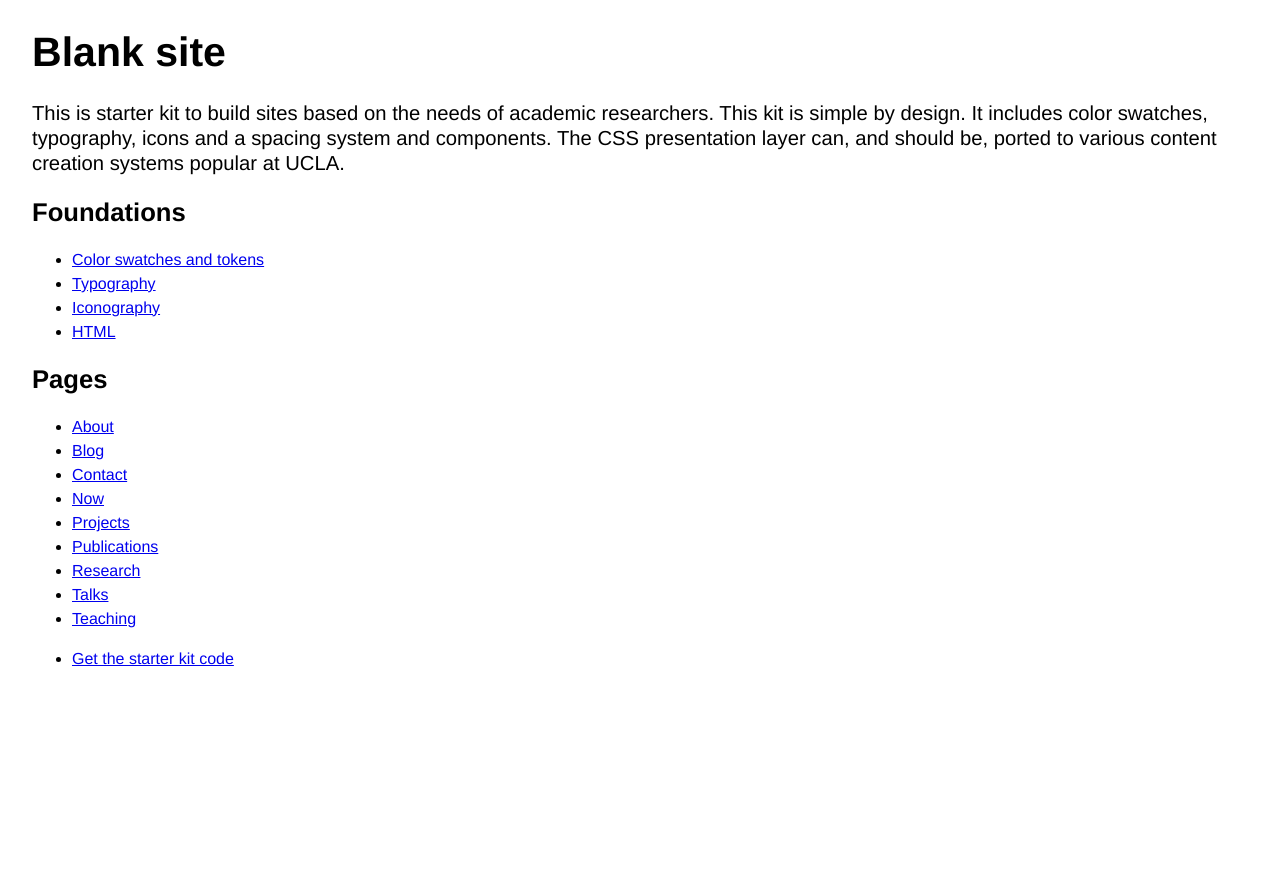
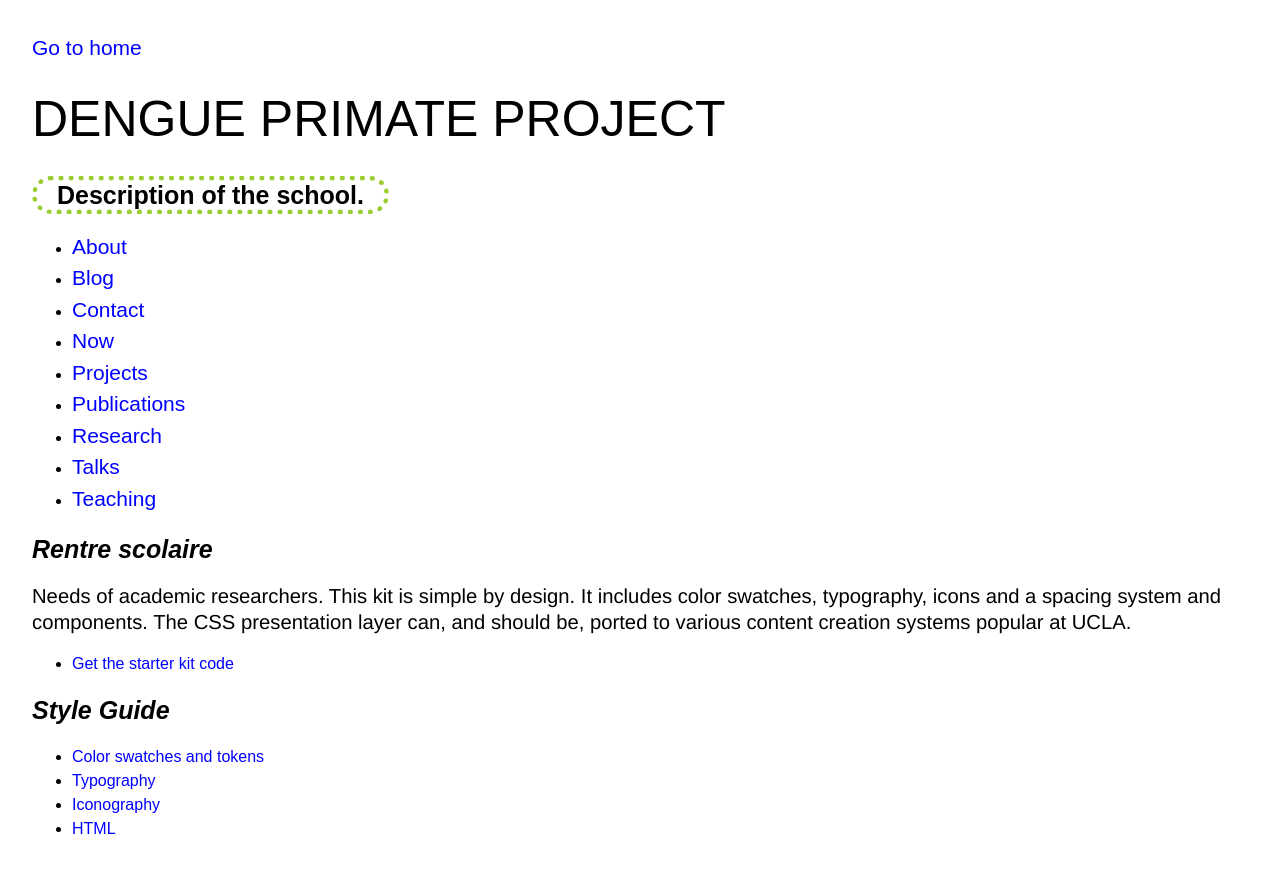
Before and after one commit to kamta19-web/kamta19-web.github.io, a plain HTML site: page index.html in a window 1280 px wide. Drawn offline with Linux system fonts and the light colour scheme.

Commit message:
Update site

```diff
--- a/css/styles.css
+++ b/css/styles.css
@@ -201,6 +201,63 @@ h6,
   font-size: var(--font-size-small);
 }
 
+h1 {
+  font-family: Arial;
+  font-size: 50px;
+  font-style: normal;
+  text-transform: uppercase;
+  font-weight: normal;
+  margin-top: 30px;
+
+  }
+
+  h2 {
+  font-family: Arial;
+  font-size: 25px;
+  font-style: italic;
+
+  }
+
+
+  p {
+  font-family: Arial;
+  font-size: 25px;
+  font-style: italic;
+  color:black;
+  background-color: white;
+  margin-top: 30px;
+  }
+  .intro {
+  font-family: Arial;
+  font-size: 25px;
+  font-weight: bold;
+  border-color: yellowgreen;
+  border-width: 5px;
+  border-style: dotted; ;
+  padding-left: 20px;
+  padding-right: 20px;
+  border-radius: 60px;
+
+  }
+
+  a {
+  font-family: Arial;
+  text-decoration: none;
+  color: blue;
+  }
+
+  a:hover {
+  font-family: Arial;
+  text-decoration: underline;
+  background-color: chartreuse;
+  }
+
+  nav a {
+  font-size: 21px;
+  color: blue;
+  }
+
+
 ::-moz-selection {
   background: var(--lightest-blue);
   text-shadow: none;
--- a/index.html
+++ b/index.html
@@ -6,25 +6,29 @@
     <meta charset="utf-8">
     <meta name="viewport" content="width=device-width, initial-scale=1.0" />
     <link rel="stylesheet" href="css/styles.css">
-    <title>Blank site</title>
+    <title>Dengue Primate Project</title>
+    <style>
+
+
+    </style>
+
   </head>
+
+  <nav>
+    <a href="">Go to home</a>
+  </nav>
 
   <body>
     <header>
-      <h1>Blank site</h1>
-      <p class="standfirst">This is starter kit to build sites based on the needs of academic researchers. This kit is simple by design. It includes color swatches, typography, icons and a spacing system and components. The CSS presentation layer can, and should be, ported to various content creation systems popular at UCLA.</p>
+      <h1>Dengue Primate Project</h1>
+      <p1 class="intro">Description of the school.</p1>
+
+
+
 
     </header>
-    <main>
-        <h2>Foundations</h2>
-        <ul>
-            <li><a href="color/index.html">Color swatches and tokens</a></li>
-            <li><a href="typography/index.html">Typography</a></li>
-            <li><a href="iconography/index.html">Iconography</a></li>
-            <li><a href="html/index.html">HTML</a></li>
 
-        </ul>
-        <h2>Pages</h2>
+<nav>
   <ul>
     <li><a href="about/">About</a></li>
     <li><a href="blog/">Blog</a></li>
@@ -37,14 +41,29 @@
     <li><a href="teaching/">Teaching</a></li>
   </ul>
 
+
+</nav>
+    <main>
+        <h2>Rentre scolaire</h2>
+        <p2 class="standfirst">  Needs of academic researchers. This kit is simple by design. It includes color swatches, typography, icons and a spacing system and components. The CSS presentation layer can, and should be, ported to various content creation systems popular at UCLA.</p2>
+
+
     </main>
     <aside>
      <ul>
-        <li><a href="https://github.com/scottgruber/academic-jumpstart">Get the starter kit code</a></li>
+        <li><a href="https://github.com/kamta19-web/kamta19-web.github.io">Get the starter kit code</a></li>
 
       </ul>
     </aside>
     <footer>
+      <h2>Style Guide</h2>
+      <ul>
+          <li><a href="color/index.html">Color swatches and tokens</a></li>
+          <li><a href="typography/index.html">Typography</a></li>
+          <li><a href="iconography/index.html">Iconography</a></li>
+          <li><a href="html/index.html">HTML</a></li>
+
+      </ul>
 
     </footer>
   </body>
```
Also changed, not shown: about/index.html (+1 -1 lines), package.json (deleted, +0 -25 lines), now/index.html (line endings or trailing spaces), 2 other files. Lines whose indentation alone changed are shown as unchanged.
